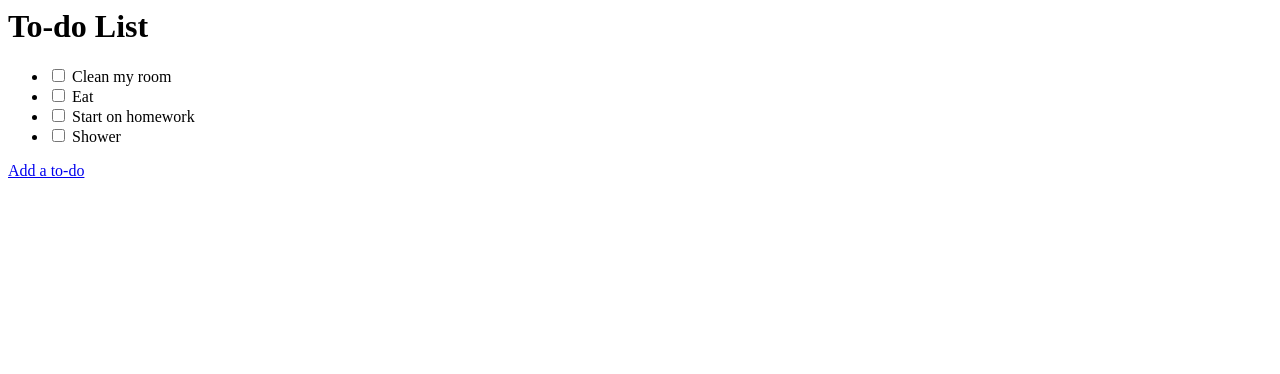
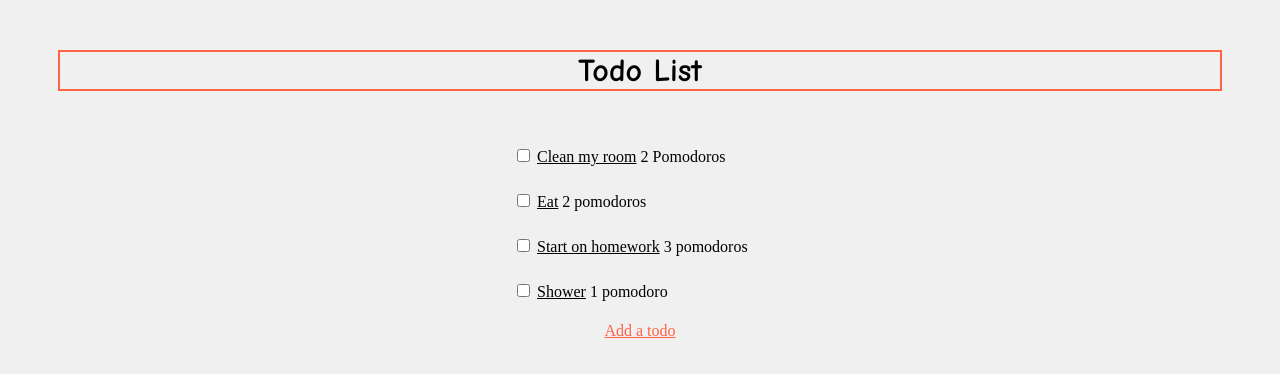
Before and after one commit to ksoto5/Todo_app_frontend, a plain HTML site: page index.html in a window 1280 px wide. Drawn offline with Linux system fonts and the light colour scheme.

Commit message:
CSS Style Changes

```diff
--- a/index.css
+++ b/index.css
@@ -0,0 +1,27 @@
+body {
+    background-color: #f0f0f0;
+    text-align: center;
+}
+h1 {
+    color: #000000;
+    border: 2px solid Tomato;
+    text-align: center;
+    margin: 50px;
+    font-family: "Comic Sans MS", cursive, sans-serif;
+    font-weight: bold;
+}
+ul {
+    list-style-type: none;
+}
+a {
+    color: black
+}
+li{
+    padding:5px;
+    margin: 15px;
+    text-align: left;
+    padding-left: 450px;
+}
+.add-todo{
+    color: #ff6347;
+}
--- a/index.html
+++ b/index.html
@@ -1,27 +1,30 @@
 <html>
     <head>
         <title></title>
+        <link rel="stylesheet" href="index.css">
     </head>
     <body>
-        <h1>To-do List</h1>
+        <h1>Todo List</h1>
+        <link rel="stylesheet" href="index.css">
         <ul>
-            <li>
+            <li class="Clean my room">
                 <input type="checkbox"/>
-                Clean my room
+                <a href="show.html">Clean my room</a> 2 Pomodoros
+
             </li>
-            <li>
+            <li class="Eat">
                 <input type="checkbox"/>
-                Eat
+                <a href="show.html">Eat</a> 2 pomodoros
             </li>
-            <li>
+            <li class="Homework">
                 <input type="checkbox"/>
-                Start on homework
+                <a href="show.html">Start on homework</a> 3 pomodoros
             </li>
-            <li>
+            <li class="Shower">
                 <input type="checkbox"/>
-                Shower
+                <a href="show.html">Shower</a> 1 pomodoro
             </li>
         </ul>
-        <a href="new.html">Add a to-do </a>
+        <a class="add-todo" href="new.html">Add a todo </a>
     </body>
 </html>
```
Also changed, not shown: new.html (+1 -1 lines), show.html (added, +12 -0 lines).
